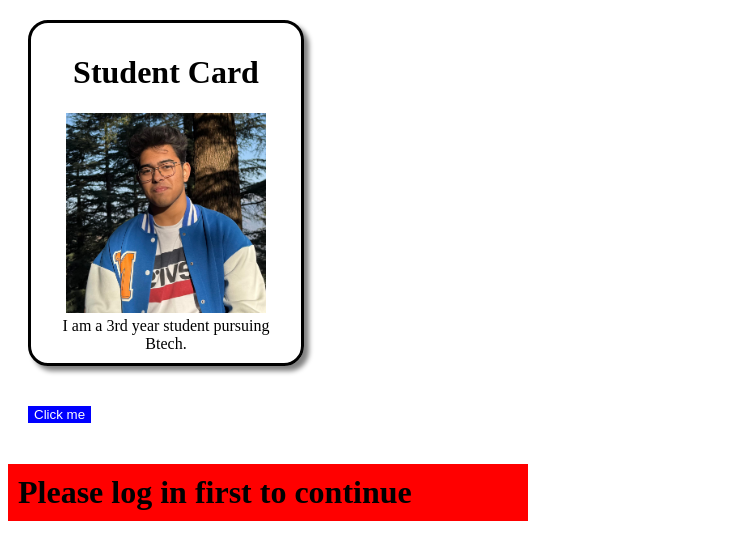
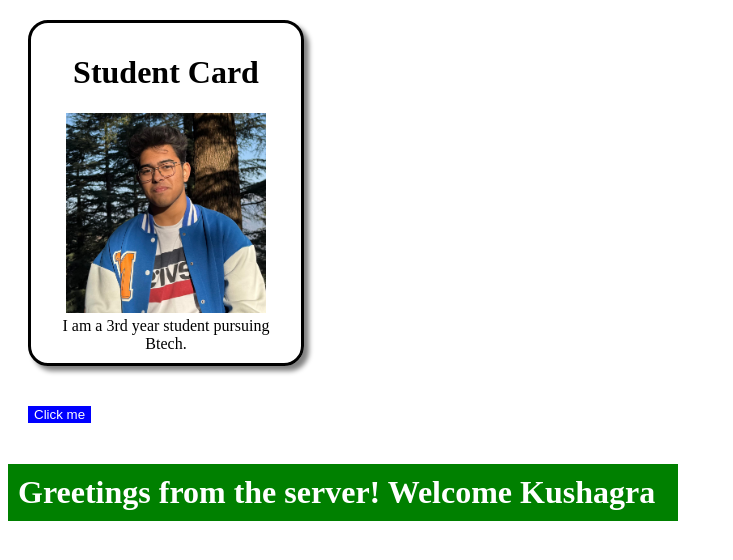
Before and after one commit to kushagrx/React-Dev, a React (Vite) app in the folder kushagra01/: page / in a window 1280 px wide. Shown: the top 560 px of the page, without its empty margins (0-733 px from the left). Built offline with nearby package versions, Linux system fonts and the light colour scheme.

Commit message:
introduced pp-types

```diff
--- a/kushagra01/src/App.jsx
+++ b/kushagra01/src/App.jsx
@@ -13,7 +13,7 @@ function App() {
     <>
       <Card />
       <Button />
-      <UserGreeting isLoggedIn={false} user="Kushagra" />
+      <UserGreeting isLoggedIn={true} user="Kushagra" />
     </>
   );
 }
--- a/kushagra01/src/userGreeting.jsx
+++ b/kushagra01/src/userGreeting.jsx
@@ -1,7 +1,15 @@
+import PropTypes from 'prop-types';
+
 function userGreeting(props){
-    return(props.isLoggedIn ? <h1 className="greet">Greetings from the server! Welcome {props.user}</h1> :
-        <h1 className="error">Please log in first to continue</h1>
+    const greetMsg = <h1 className="greet">Greetings from the server! Welcome {props.user}</h1>
+    const errorPrompt = <h1 className="error">Please log in first to continue</h1>
+
+    return(props.isLoggedIn ? greetMsg : errorPrompt
     );
 }
 
+userGreeting.PropTypes={
+    isLoggedIn : PropTypes.bool,
+    user : PropTypes.string
+}
 export default userGreeting
```
